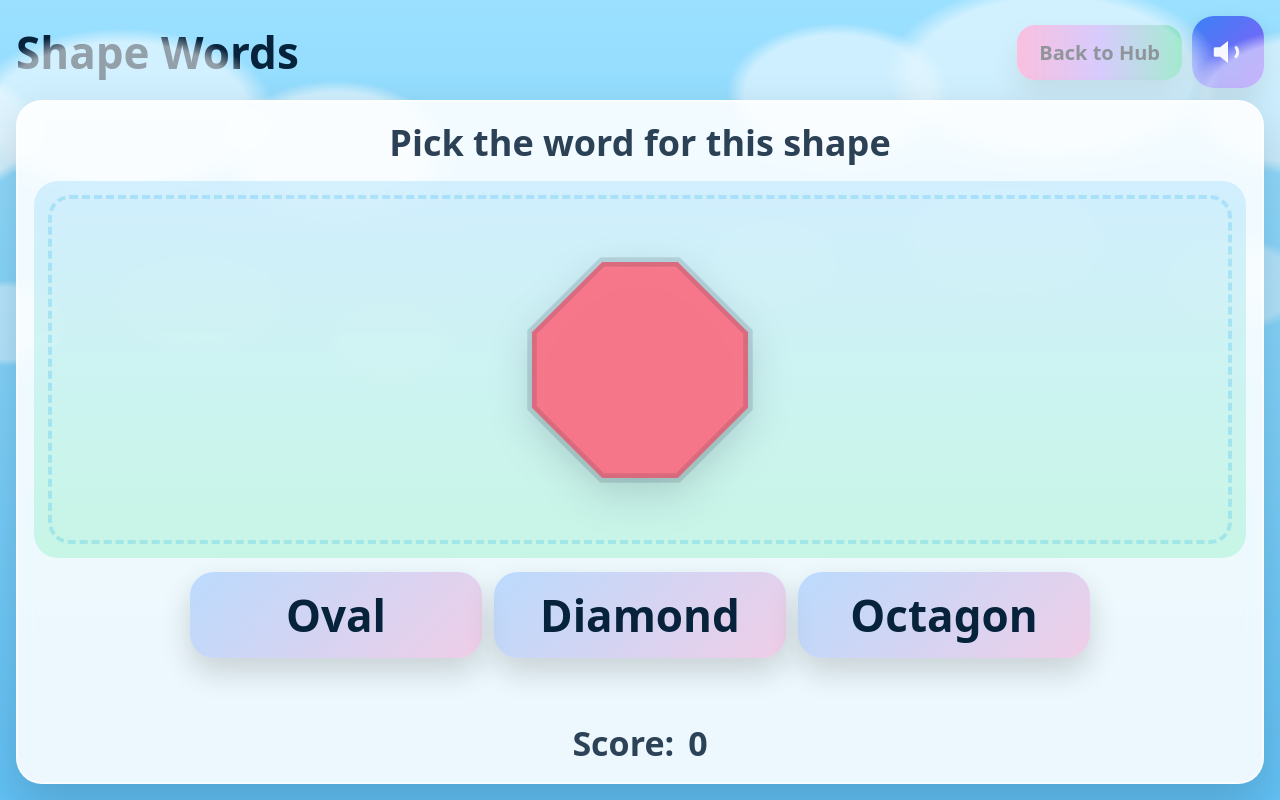
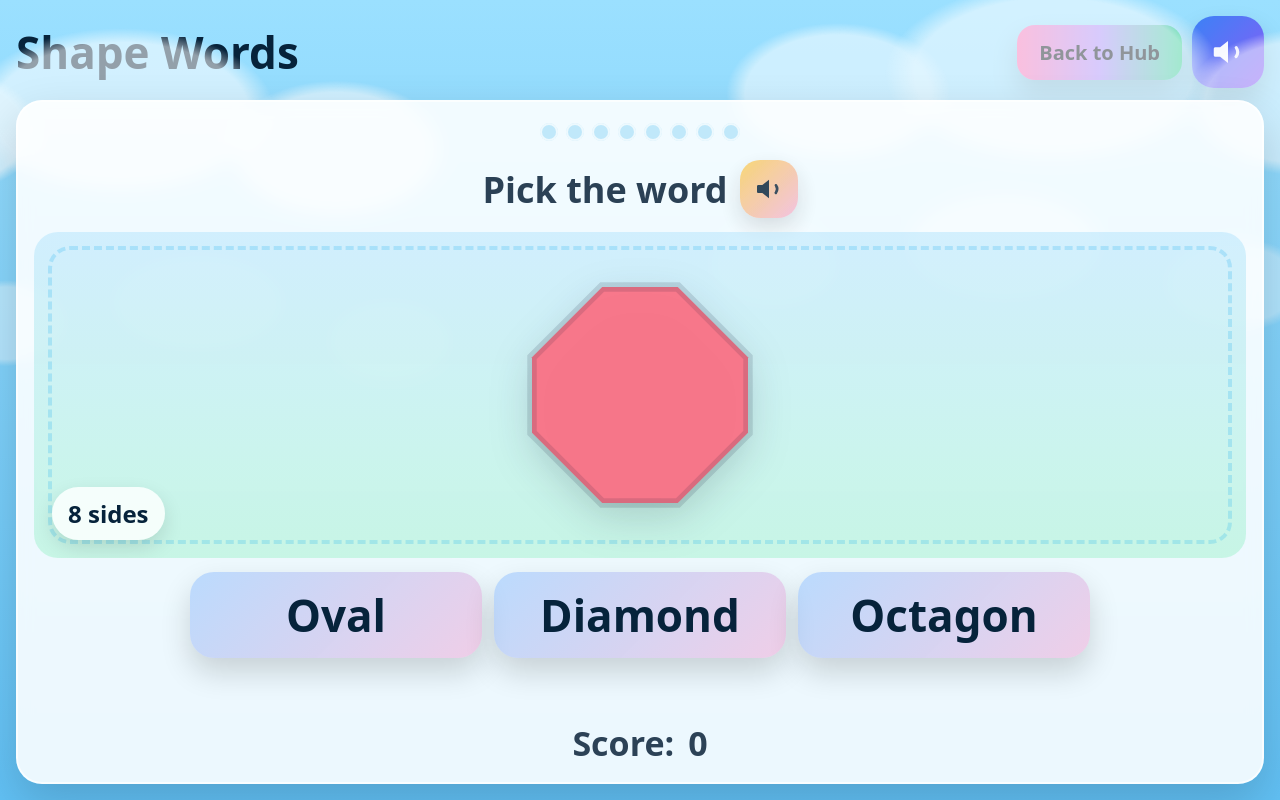
Before and after one commit to 99redder/gordon-game-hub, a plain HTML site: page games/shape-words/index.html in a window 1280 px wide. Drawn offline with Linux system fonts and the light colour scheme.

Commit message:
Refine shape word matching game

```diff
--- a/games/shape-words/index.html
+++ b/games/shape-words/index.html
@@ -21,16 +21,50 @@
         box-shadow:0 18px 46px rgba(0,0,0,0.16);
         backdrop-filter:blur(8px);
         display:grid;
-        grid-template-rows:auto 1fr auto auto;
+        grid-template-rows:auto auto 1fr auto auto;
         gap:14px;
       }
+      .roundRow{
+        display:flex;
+        align-items:center;
+        justify-content:center;
+        gap:8px;
+        min-height:28px;
+      }
+      .star{
+        width:18px;
+        height:18px;
+        border-radius:999px;
+        background:rgba(14,165,233,0.22);
+        box-shadow:inset 0 0 0 2px rgba(255,255,255,0.72);
+      }
+      .star.done{ background:#fbbf24; }
       .prompt{
+        display:flex;
+        align-items:center;
+        justify-content:center;
+        gap:12px;
         text-align:center;
         font-weight:900;
         font-size:clamp(24px,3.7vw,36px);
         opacity:0.86;
         font-family:"Fredoka", ui-rounded, system-ui;
       }
+      .speakBtn{
+        width:58px;
+        height:58px;
+        padding:0;
+        border:none;
+        border-radius:20px;
+        display:grid;
+        place-items:center;
+        color:#06233b;
+        background:linear-gradient(135deg,rgba(251,191,36,0.72),rgba(244,114,182,0.48));
+        box-shadow:0 10px 24px rgba(0,0,0,0.14);
+        cursor:pointer;
+      }
+      .speakBtn:active{ transform:translateY(1px) scale(0.98); }
+      .speakBtn svg{ width:32px; height:32px; }
       .shapeStage{
         min-height:240px;
         border-radius:24px;
@@ -56,6 +90,20 @@
         place-items:center;
       }
       .shapeArt svg{ width:100%; height:100%; filter:drop-shadow(0 14px 20px rgba(15,23,42,0.18)); }
+      .shapeBadge{
+        position:absolute;
+        left:18px;
+        bottom:18px;
+        z-index:2;
+        border-radius:999px;
+        padding:10px 16px;
+        font-family:"Fredoka", ui-rounded, system-ui;
+        font-weight:900;
+        font-size:clamp(18px,2.5vw,24px);
+        color:#06233b;
+        background:rgba(255,255,255,0.82);
+        box-shadow:0 8px 20px rgba(0,0,0,0.12);
+      }
       .wordGrid{
         display:grid;
         grid-template-columns:repeat(1,minmax(0,1fr));
@@ -79,6 +127,7 @@
         cursor:pointer;
       }
       .wordBtn:active{ transform:translateY(1px) scale(0.99); }
+      .wordBtn[disabled]{ cursor:default; }
       .good{ outline:7px solid rgba(16,185,129,0.50); }
       .bad{ outline:7px solid rgba(239,68,68,0.38); }
       .feedback{
@@ -155,9 +204,19 @@
       </div>
 
       <div class="card" aria-label="Shape Words game">
-        <div class="prompt" id="prompt">Pick the word for this shape</div>
+        <div class="roundRow" id="roundRow" aria-label="Round progress"></div>
+        <div class="prompt">
+          <span id="prompt">Pick the word</span>
+          <button class="speakBtn" id="speakBtn" type="button" aria-label="Hear shape word" title="Hear shape word">
+            <svg viewBox="0 0 24 24" aria-hidden="true" focusable="false">
+              <path d="M3 10v4c0 .55.45 1 1 1h3l5 4V5L7 9H4c-.55 0-1 .45-1 1z" fill="currentColor" opacity="0.95"/>
+              <path d="M16.5 8.5a1 1 0 0 1 1.4 0 6 6 0 0 1 0 7 1 1 0 1 1-1.4-1.4 4 4 0 0 0 0-4.2 1 1 0 0 1 0-1.4z" fill="currentColor" opacity="0.9"/>
+            </svg>
+          </button>
+        </div>
         <div class="shapeStage">
           <div class="shapeArt" id="shapeArt" aria-hidden="true"></div>
+          <div class="shapeBadge" id="shapeBadge"></div>
         </div>
         <div class="wordGrid" id="wordGrid" aria-label="Shape word choices"></div>
         <div class="feedback" id="feedback" aria-live="polite"></div>
--- a/games/shape-words/shape-words.js
+++ b/games/shape-words/shape-words.js
@@ -7,52 +7,62 @@ const SHAPES = [
   {
     key: 'pentagon',
     name: 'Pentagon',
-    hint: 'A pentagon has 5 sides.',
+    sides: 5,
+    hint: 'Pentagon. 5 sides.',
     color: '#60a5fa',
     points: '100,20 176,75 147,164 53,164 24,75'
   },
   {
     key: 'hexagon',
     name: 'Hexagon',
-    hint: 'A hexagon has 6 sides.',
+    sides: 6,
+    hint: 'Hexagon. 6 sides.',
     color: '#34d399',
     points: '100,18 171,59 171,141 100,182 29,141 29,59'
   },
   {
     key: 'octagon',
     name: 'Octagon',
-    hint: 'An octagon has 8 sides.',
+    sides: 8,
+    hint: 'Octagon. 8 sides.',
     color: '#fb7185',
     points: '72,20 128,20 180,72 180,128 128,180 72,180 20,128 20,72'
   },
   {
     key: 'diamond',
     name: 'Diamond',
-    hint: 'A diamond looks like a tipped square.',
+    sides: 4,
+    hint: 'Diamond. 4 sides.',
     color: '#fbbf24',
     points: '100,18 182,100 100,182 18,100'
   },
   {
     key: 'rectangle',
     name: 'Rectangle',
-    hint: 'A rectangle has 4 sides.',
+    sides: 4,
+    hint: 'Rectangle. 4 sides.',
     color: '#a78bfa',
     rect: true
   },
   {
     key: 'oval',
     name: 'Oval',
-    hint: 'An oval is like a stretched circle.',
+    sides: 0,
+    hint: 'Oval. No straight sides.',
     color: '#22d3ee',
     oval: true
   }
 ];
 
+const ROUNDS_PER_SET = 8;
+
 const state = {
   target: SHAPES[0],
   score: 0,
   musicEnabled: true,
-  lastKey: null
+  lastKey: null,
+  round: 1,
+  locked: false
 };
 
 function randInt(max) {
@@ -106,10 +116,14 @@ function pickWords() {
   return shuffle(Array.from(choices));
 }
 
-function speak(text) {
+function promptText() {
+  return `Which word says ${state.target.name}?`;
+}
+
+function speak(text, cancel = true) {
   try {
     if (!('speechSynthesis' in window)) return;
-    window.speechSynthesis.cancel();
+    if (cancel) window.speechSynthesis.cancel();
     const utterance = new SpeechSynthesisUtterance(text);
     utterance.rate = 0.9;
     utterance.pitch = 1.12;
@@ -118,10 +132,23 @@ function speak(text) {
   } catch {}
 }
 
+function renderProgress() {
+  const row = $('#roundRow');
+  row.innerHTML = '';
+  for (let i = 1; i <= ROUNDS_PER_SET; i++) {
+    const dot = document.createElement('span');
+    dot.className = i < state.round ? 'star done' : 'star';
+    row.appendChild(dot);
+  }
+}
+
 function renderRound() {
+  state.locked = false;
   $('#shapeArt').innerHTML = shapeSvg(state.target);
-  $('#prompt').textContent = 'Pick the word for this shape';
+  $('#prompt').textContent = 'Pick the word';
+  $('#shapeBadge').textContent = state.target.sides === 0 ? 'round shape' : `${state.target.sides} sides`;
   $('#feedback').textContent = '';
+  renderProgress();
 
   const wordGrid = $('#wordGrid');
   wordGrid.innerHTML = '';
@@ -186,22 +213,40 @@ function celebrate() {
 
 function nextRound() {
   window.setTimeout(() => {
+    state.round += 1;
     pickTarget();
     renderRound();
-    speak(`Which word says ${state.target.name}?`);
+    speak(promptText());
   }, 600);
 }
 
+function finishSet() {
+  $('#feedback').textContent = 'Shape star!';
+  speak('Shape star! Let us play again.');
+  window.setTimeout(() => {
+    state.round = 1;
+    pickTarget();
+    renderRound();
+    speak(promptText());
+  }, 1300);
+}
+
 function handlePick(btn, shape) {
+  if (state.locked) return;
   speak(shape.name);
 
   if (shape.key === state.target.key) {
+    state.locked = true;
     state.score += 1;
     $('#score').textContent = String(state.score);
     $('#feedback').textContent = state.target.hint;
+    for (const wordBtn of document.querySelectorAll('.wordBtn')) {
+      wordBtn.disabled = true;
+    }
     flash(btn, 'good');
     celebrate();
-    nextRound();
+    if (state.round >= ROUNDS_PER_SET) finishSet();
+    else nextRound();
     return;
   }
 
@@ -279,9 +324,10 @@ function init() {
   pickTarget();
   renderRound();
   $('#score').textContent = String(state.score);
+  $('#speakBtn').addEventListener('click', () => speak(promptText()));
 
   window.setTimeout(() => {
-    speak(`Which word says ${state.target.name}?`);
+    speak(promptText());
   }, 500);
 }
 
--- a/sw.js
+++ b/sw.js
@@ -1,5 +1,5 @@
 /* Gordon Game Hub service worker (basic offline cache) */
-const CACHE_NAME = 'gordon-game-hub-v21';
+const CACHE_NAME = 'gordon-game-hub-v22';
 const ASSETS = [
   './',
   './index.html',
```
